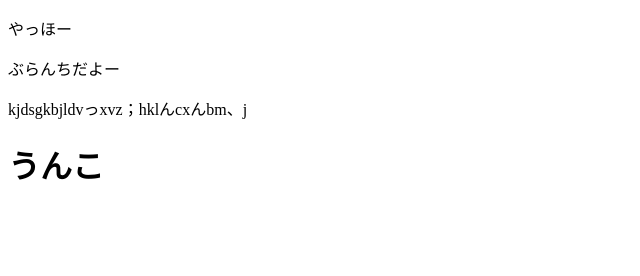
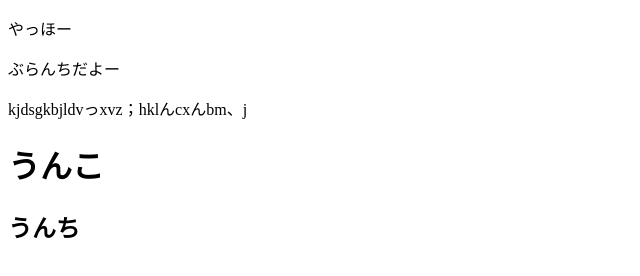
Before and after one commit to asumisso/test, a plain HTML site: page index.html in a window 1280 px wide. Shown: the whole page, without its empty margins (0-640 px from the left). Drawn offline with Linux system fonts and the light colour scheme.

Commit message:
コンフリクト

```diff
--- a/index.html
+++ b/index.html
@@ -11,6 +11,6 @@
 
 <p>kjdsgkbjldvっxvz；hklんcxんbm、j</p>
 <h1>うんこ</h1>
-
+<h2>うんち</h2>
 </body>
 </html>
```
